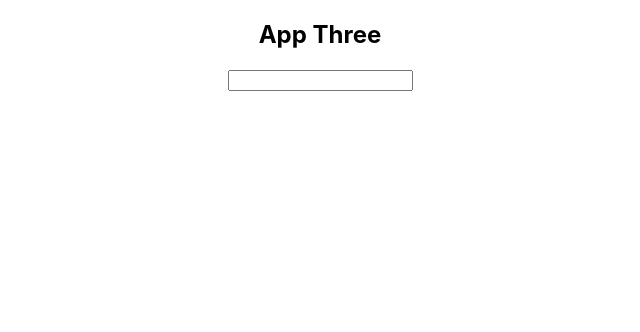
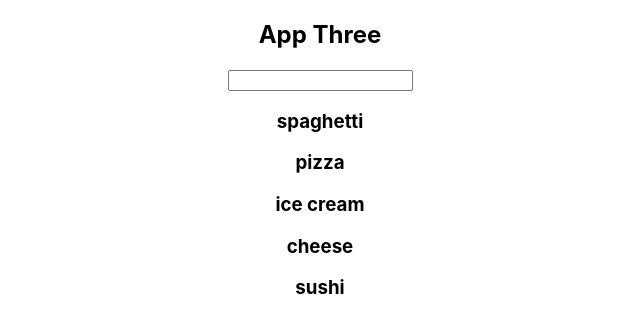
Before and after one commit to GucciHepcat52/react-drills, a React (Create React App) app: page / in a window 1280 px wide. Shown: the top 332 px of the page, without its empty margins (320-960 px from the left). Built offline with nearby package versions, Linux system fonts and the light colour scheme.

Commit message:
finished appthree

```diff
--- a/src/components/AppThree.js
+++ b/src/components/AppThree.js
@@ -1,27 +1,35 @@
-import React, { useState, Component } from "react";
-import foodData from "../foodData"
+import React, { Component } from "react";
+import foodData from "../foodData";
 
 export default class AppThree extends Component {
   constructor() {
     super();
     this.state = {
-            food: foodData.foods,
-        }
-        this.findItem = this.findItem.bind(this);
+      food: foodData.foods.map((food) => {
+        return <h3 key={food}>{food}</h3>;
+      }),
+      foodFilteredArray: foodData.foods.map((food) => {
+        return <h3 key={food}>{food}</h3>;
+      })
+    };
+    this.filterFoods = this.filterFoods.bind(this);
   }
 
-    findItem(value) {
-        const foundItem = this.state.foodData.foods.filter((item) => item === value)
-        return foundItem;
+  filterFoods(event) {
+    const filtered = this.state.food.filter((item) => item.props.children.includes(event.target.value))
+    console.log(filtered)
+    this.setState({foodFilteredArray: filtered.map((food) => {
+        return <h3 key={food.key}>{food.props.children}</h3>;
+    })})
   }
 
   render() {
     return (
       <div>
         <h2>App Three</h2>
-                <input type="text" onChange={(e) => this.findItem(e.target.value)}/>
-                <h3>{this.findItem}</h3>
+        <input type="text" onChange={this.filterFoods}/>
+        {this.state.foodFilteredArray}
       </div>
-        )
+    );
   }
 }
--- a/src/foodData.js
+++ b/src/foodData.js
@@ -1,3 +1,3 @@
 export default {
-    "foods": ["spaghetti", "pizza", "ice cream"]
+    "foods": ["spaghetti", "pizza", "ice cream", "cheese", "sushi"]
 }
```
Lines whose indentation alone changed are shown as unchanged.
